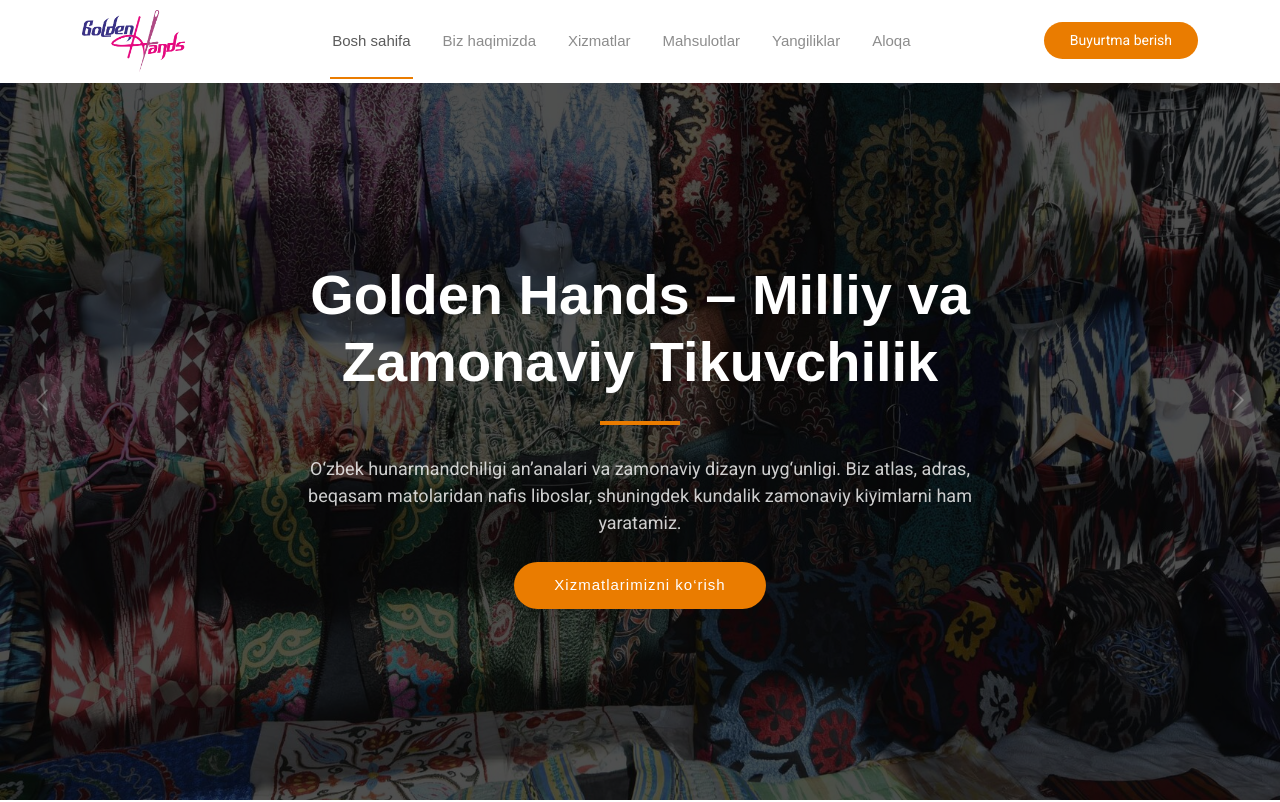
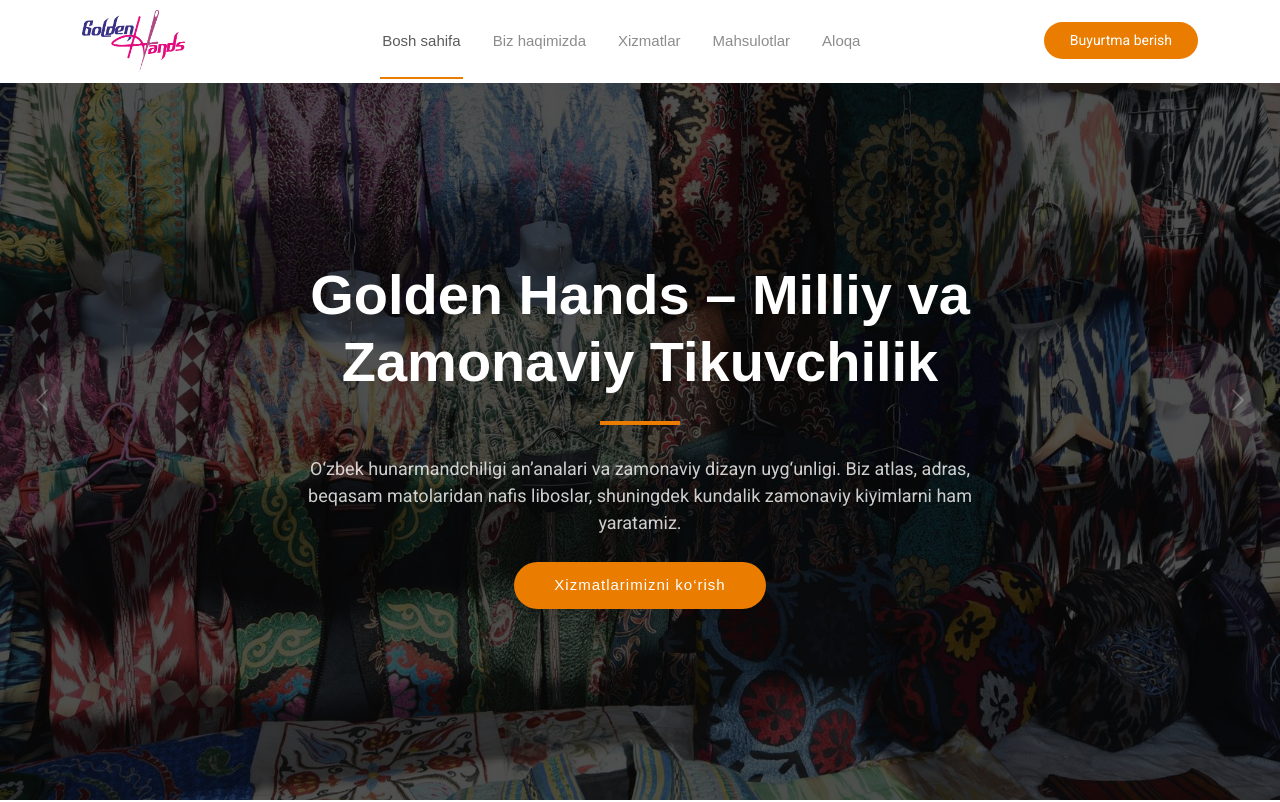
Before and after one commit to Elbek96/Elbek96.github.io, a plain HTML site: page index.html in a window 1280 px wide. Shown: the top 802 px of the page. Drawn offline with Linux system fonts and the light colour scheme.

Commit message:
Update index.html

```diff
--- a/index.html
+++ b/index.html
@@ -58,8 +58,6 @@
           <li><a href="#about">Biz haqimizda</a></li>
           <li><a href="#services">Xizmatlar</a></li>
           <li><a href="#portfolio">Mahsulotlar</a></li>
-
-          <li><a href="blog.html">Yangiliklar</a></li>
           <li><a href="#contact">Aloqa</a></li>
         </ul>
         <i class="mobile-nav-toggle d-xl-none bi bi-list"></i>
```
